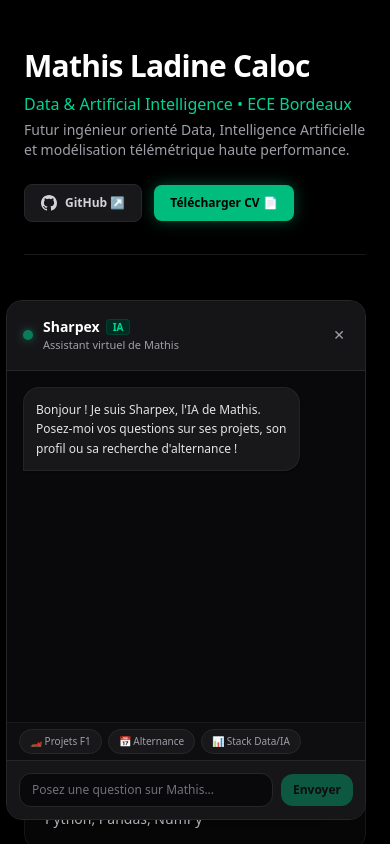
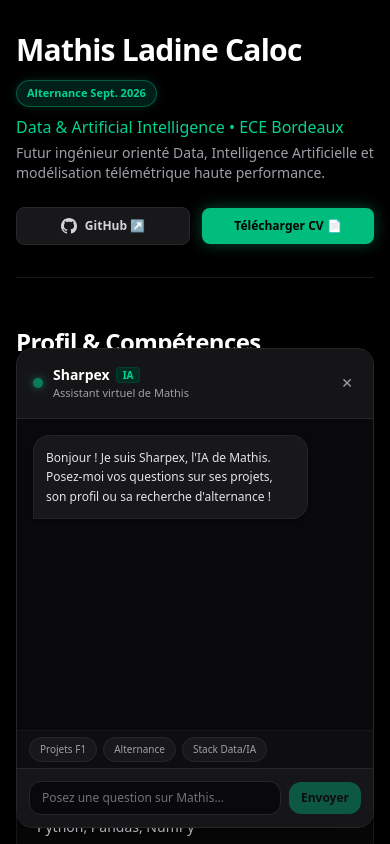
Before and after one commit to MathisLc25/cv-data-green, a Next.js app: page / in a window 390 px wide. Both pictures are taken after a click on the button "Discuter avec l'IA". Shown: the top 844 px of the page. Built offline with nearby package versions, Linux system fonts and the light colour scheme.

Commit message:
Ajout avec Sharpex

```diff
--- a/src/app/page.tsx
+++ b/src/app/page.tsx
@@ -129,8 +129,8 @@ export default function Home() {
     const text = (textToSend || inputMessage).trim();
     if (!text || isLoading) return;
 
-    const newMessages: ChatMessage[] = [...messages, { role: "user", content: text }];
-    setMessages(newMessages);
+    const updatedMessages: ChatMessage[] = [...messages, { role: "user", content: text }];
+    setMessages(updatedMessages);
     setInputMessage("");
     setIsLoading(true);
 
@@ -139,18 +139,17 @@ export default function Home() {
         method: "POST",
         headers: { "Content-Type": "application/json" },
         body: JSON.stringify({
-          message: text,
-          prompt: text,
-          history: newMessages.slice(0, -1),
+          messages: updatedMessages,
         }),
       });
 
-      if (!response.ok) throw new Error("Erreur serveur");
+      if (!response.ok) throw new Error("Erreur");
 
       const data = await response.json();
-      const replyText = data.reply || data.response || data.message || "Je n'ai pas pu répondre pour le moment.";
-
-      setMessages((prev) => [...prev, { role: "assistant", content: replyText }]);
+      setMessages((prev) => [
+        ...prev,
+        { role: "assistant", content: data.content || "Je n'ai pas pu répondre." },
+      ]);
     } catch {
       setMessages((prev) => [
         ...prev,
@@ -170,15 +169,16 @@ export default function Home() {
       : projects.filter((p) => p.category === selectedCategory);
 
   return (
-    <main className="min-h-screen bg-black text-zinc-100 px-6 py-12 md:px-16 max-w-6xl mx-auto selection:bg-emerald-500 selection:text-black relative">
+    <div className="min-h-screen bg-black text-zinc-100 selection:bg-emerald-500 selection:text-black overflow-x-hidden">
+      <main className="px-4 py-8 sm:px-6 md:px-16 md:py-12 max-w-6xl mx-auto">
         {/* En-tête */}
         <header className="flex flex-col md:flex-row md:items-center justify-between border-b border-zinc-900 pb-8 mb-12 gap-6">
           <div>
-          <div className="flex items-center gap-3 mb-2">
+            <div className="flex flex-wrap items-center gap-3 mb-2">
               <h1 className="text-3xl md:text-5xl font-extrabold text-white tracking-tight">
                 Mathis Ladine Caloc
               </h1>
-            <span className="hidden sm:inline-block px-2.5 py-1 text-[11px] font-semibold bg-emerald-950/70 text-emerald-400 border border-emerald-500/40 rounded-full shadow-[0_0_10px_rgba(16,185,129,0.2)]">
+              <span className="px-2.5 py-1 text-[11px] font-semibold bg-emerald-950/70 text-emerald-400 border border-emerald-500/40 rounded-full shadow-[0_0_10px_rgba(16,185,129,0.2)]">
                 Alternance Sept. 2026
               </span>
             </div>
@@ -190,12 +190,12 @@ export default function Home() {
             </p>
           </div>
 
-        <div className="flex items-center gap-3">
+          <div className="flex items-center gap-3 w-full sm:w-auto">
             <a
               href="https://github.com/MathisLc25"
               target="_blank"
               rel="noopener noreferrer"
-            className="flex items-center gap-2 px-4 py-2.5 rounded-lg bg-zinc-900 border border-zinc-800 hover:border-emerald-500 hover:text-white transition-all text-xs font-semibold text-zinc-300 hover:shadow-[0_0_12px_rgba(16,185,129,0.2)]"
+              className="flex-1 sm:flex-initial flex items-center justify-center gap-2 px-4 py-2.5 rounded-lg bg-zinc-900 border border-zinc-800 hover:border-emerald-500 hover:text-white transition-all text-xs font-semibold text-zinc-300 hover:shadow-[0_0_12px_rgba(16,185,129,0.2)]"
             >
               <svg className="w-4 h-4 fill-current" viewBox="0 0 24 24">
                 <path d="M12 0C5.37 0 0 5.37 0 12c0 5.31 3.435 9.795 8.205 11.385.6.105.825-.255.825-.57 0-.285-.015-1.23-.015-2.235-3.015.555-3.795-.735-4.035-1.41-.135-.345-.72-1.41-1.23-1.695-.42-.225-1.02-.78-.015-.795.945-.015 1.62.87 1.845 1.23 1.08 1.815 2.805 1.305 3.495.99.105-.78.42-1.305.765-1.605-2.67-.3-5.46-1.335-5.46-5.925 0-1.305.465-2.385 1.23-3.225-.12-.3-.54-1.53.12-3.18 0 0 1.005-.315 3.3 1.23.96-.27 1.98-.405 3-.405s2.04.135 3 .405c2.295-1.56 3.3-1.23 3.3-1.23.66 1.65.24 2.88.12 3.18.765.84 1.23 1.905 1.23 3.225 0 4.605-2.805 5.625-5.475 5.925.435.375.81 1.095.81 2.22 0 1.605-.015 2.895-.015 3.3 0 .315.225.69.825.57A12.02 12.02 0 0024 12c0-6.63-5.37-12-12-12z" />
@@ -207,22 +207,22 @@ export default function Home() {
               href="/cv.pdf"
               target="_blank"
               rel="noopener noreferrer"
-            className="px-4 py-2.5 rounded-lg bg-emerald-500 hover:bg-emerald-400 text-black font-bold text-xs transition-all shadow-[0_0_15px_rgba(16,185,129,0.4)]"
+              className="flex-1 sm:flex-initial text-center px-4 py-2.5 rounded-lg bg-emerald-500 hover:bg-emerald-400 text-black font-bold text-xs transition-all shadow-[0_0_15px_rgba(16,185,129,0.4)]"
             >
               Télécharger CV 📄
             </a>
           </div>
         </header>
 
-      {/* Profil & Compétences (Radar Chart calibré) */}
+        {/* Profil & Compétences (Radar SVG responsive) */}
         <section className="mb-16">
           <h2 className="text-2xl font-bold text-white tracking-tight mb-8">
             Profil & Compétences
           </h2>
 
-        <div className="p-6 sm:p-10 rounded-3xl bg-zinc-950/80 border border-zinc-900 flex justify-center items-center overflow-hidden">
-          <div className="relative w-full max-w-[620px] aspect-[4/3] flex items-center justify-center">
-            <svg className="w-full h-full overflow-visible" viewBox="-300 -180 600 360">
+          <div className="p-3 sm:p-8 md:p-12 rounded-3xl bg-zinc-950/80 border border-zinc-900 flex justify-center items-center overflow-hidden">
+            <div className="relative w-full max-w-[620px] aspect-[16/11] flex items-center justify-center">
+              <svg className="w-full h-full" viewBox="-320 -180 640 360">
                 {[0.2, 0.4, 0.6, 0.8, 1].map((scale, i) => {
                   const r = 120 * scale;
                   const points = [0, 60, 120, 180, 240, 300]
@@ -446,10 +446,10 @@ export default function Home() {
           </div>
         </section>
 
-      {/* Widget Sharpex */}
-      <div className="fixed bottom-6 right-6 z-50">
+        {/* Widget Flottant Sharpex avec sécurité anti-débordement */}
+        <div className="fixed bottom-4 right-4 sm:bottom-6 sm:right-6 z-50 max-w-[calc(100vw-2rem)]">
           {isChatOpen ? (
-          <div className="w-[360px] sm:w-[400px] h-[520px] bg-zinc-950 border border-zinc-800 rounded-2xl shadow-2xl flex flex-col overflow-hidden animate-in fade-in slide-in-from-bottom-5 duration-200">
+            <div className="w-[calc(100vw-2rem)] sm:w-[380px] h-[480px] sm:h-[520px] bg-zinc-950 border border-zinc-800 rounded-2xl shadow-2xl flex flex-col overflow-hidden animate-in fade-in slide-in-from-bottom-5 duration-200">
               <div className="p-4 bg-zinc-900/80 border-b border-zinc-800 flex items-center justify-between">
                 <div className="flex items-center gap-2.5">
                   <span className="w-2.5 h-2.5 rounded-full bg-emerald-400 animate-pulse shadow-[0_0_8px_rgba(52,211,153,0.8)]" />
@@ -502,19 +502,19 @@ export default function Home() {
                   onClick={() => handleSendMessage("Parle-moi de tes projets en F1")}
                   className="text-[10px] px-2.5 py-1 rounded-full bg-zinc-900 border border-zinc-800 text-zinc-400 hover:text-emerald-400 hover:border-emerald-500/40 whitespace-nowrap transition-colors"
                 >
-                🏎️ Projets F1
+                   Projets F1
                 </button>
                 <button
                   onClick={() => handleSendMessage("Quelles sont tes disponibilités pour l'alternance ?")}
                   className="text-[10px] px-2.5 py-1 rounded-full bg-zinc-900 border border-zinc-800 text-zinc-400 hover:text-emerald-400 hover:border-emerald-500/40 whitespace-nowrap transition-colors"
                 >
-                📅 Alternance
+                  Alternance
                 </button>
                 <button
                   onClick={() => handleSendMessage("Quelles sont tes compétences en Data & IA ?")}
                   className="text-[10px] px-2.5 py-1 rounded-full bg-zinc-900 border border-zinc-800 text-zinc-400 hover:text-emerald-400 hover:border-emerald-500/40 whitespace-nowrap transition-colors"
                 >
-                📊 Stack Data/IA
+                   Stack Data/IA
                 </button>
               </div>
 
@@ -554,5 +554,6 @@ export default function Home() {
           )}
         </div>
       </main>
+    </div>
   );
 }
```
Lines whose indentation alone changed are shown as unchanged.
